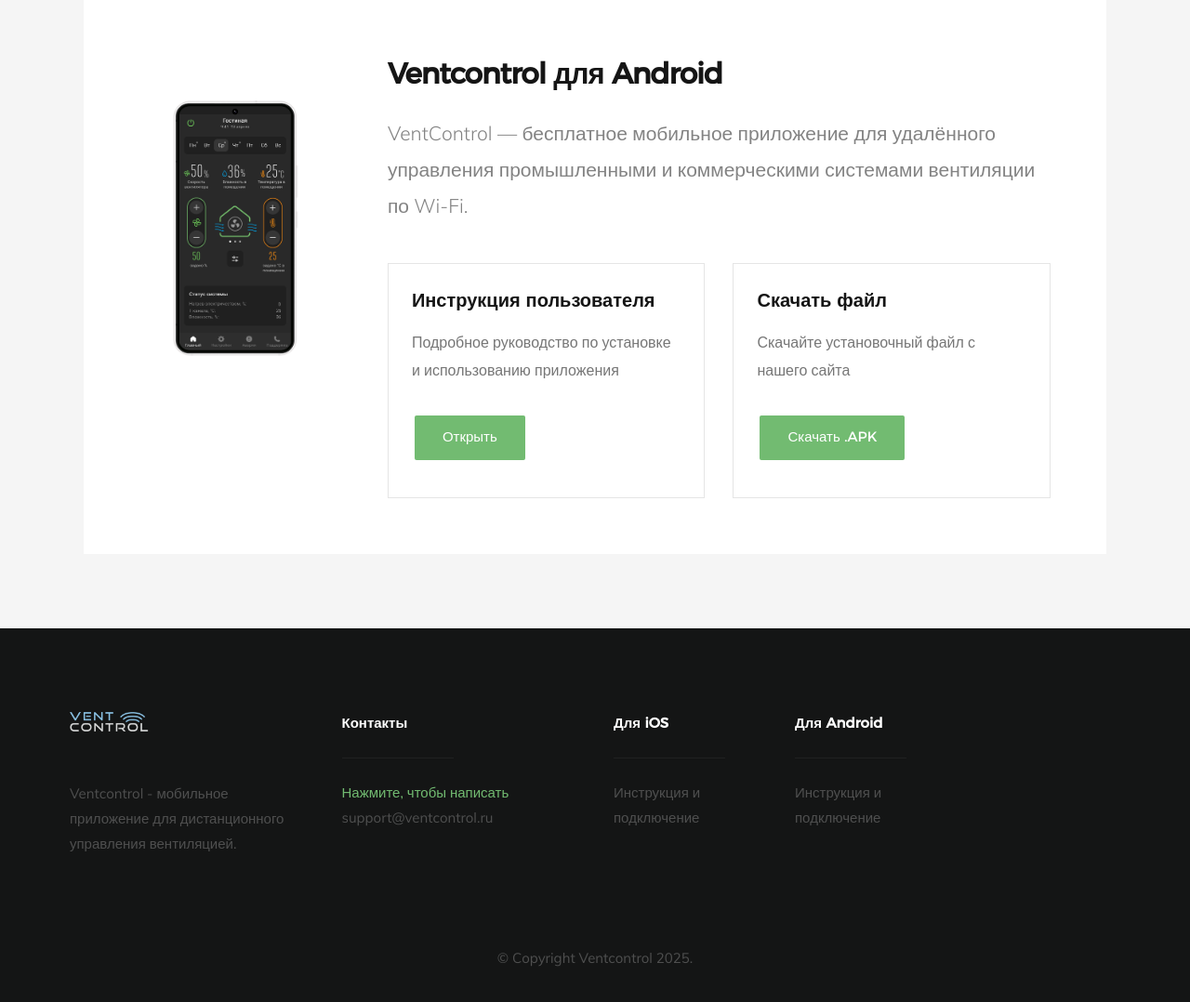
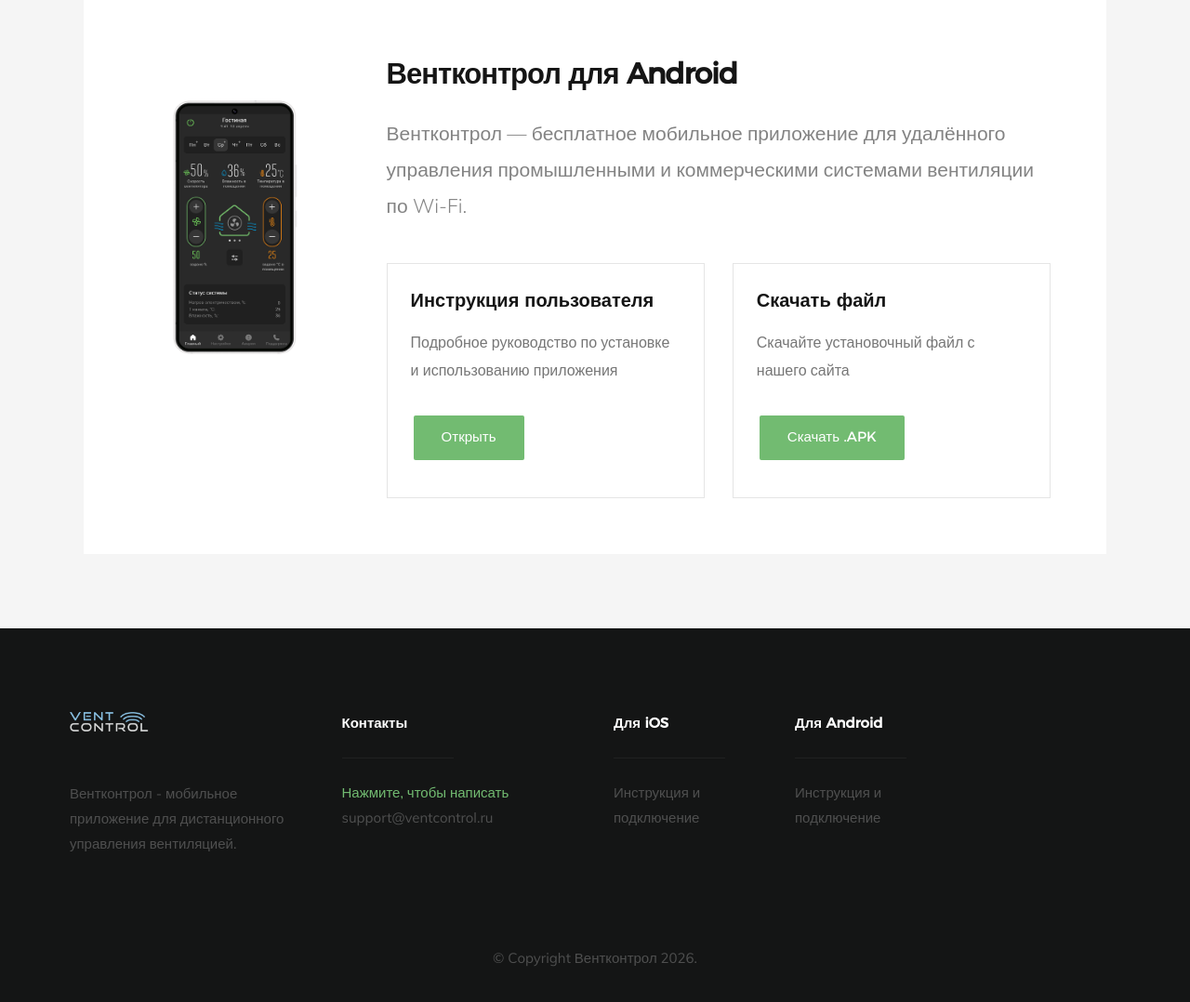
Before and after one commit to oneux-electrotest/ventcontrol, a plain HTML site: page android/index.html in a window 1280 px wide. Shown: the part 140-1218 px from the top of the page at 93% size. Drawn offline with Linux system fonts and the light colour scheme.

Commit message:
ios & android

```diff
--- a/android/index.html
+++ b/android/index.html
@@ -3,7 +3,7 @@
 
 <head>
   <meta charset="utf-8">
-  <title>Мобильное приложение Ventcontrol для Android</title>
+  <title>Мобильное приложение Вентконтрол для Android</title>
 
   <meta name="viewport" content="width=device-width, initial-scale=1">
 
@@ -59,10 +59,10 @@
     <!-- RIGHT -->
     <div class="app-content">
 
-      <h1>Ventcontrol для Android</h1>
+      <h1>Вентконтрол для Android</h1>
 
       <p class="lead">
-        VentControl — бесплатное мобильное приложение для удалённого управления промышленными и коммерческими системами вентиляции по Wi-Fi.
+        Вентконтрол — бесплатное мобильное приложение для удалённого управления промышленными и коммерческими системами вентиляции по Wi-Fi.
       </p>
 
       <div class="docs">
@@ -100,7 +100,7 @@
                     <div class="footer-logo"></div>
 
                     <p>
-                    Ventcontrol - мобильное приложение для дистанционного управления вентиляцией.
+                    Вентконтрол - мобильное приложение для дистанционного управления вентиляцией.
                     </p>
 
                     <!-- <ul class="footer-social-list">
@@ -173,7 +173,7 @@
 
       		<div class="col-twelve">
 	      		<div class="copyright">
-		         	<span>© Copyright Ventcontrol 2025.</span>
+		         	<span>© Copyright Вентконтрол 2026.</span>
 		         </div>
 
 		         <div id="go-top">
```
Also changed, not shown: ios/index.html (+5 -5 lines).
